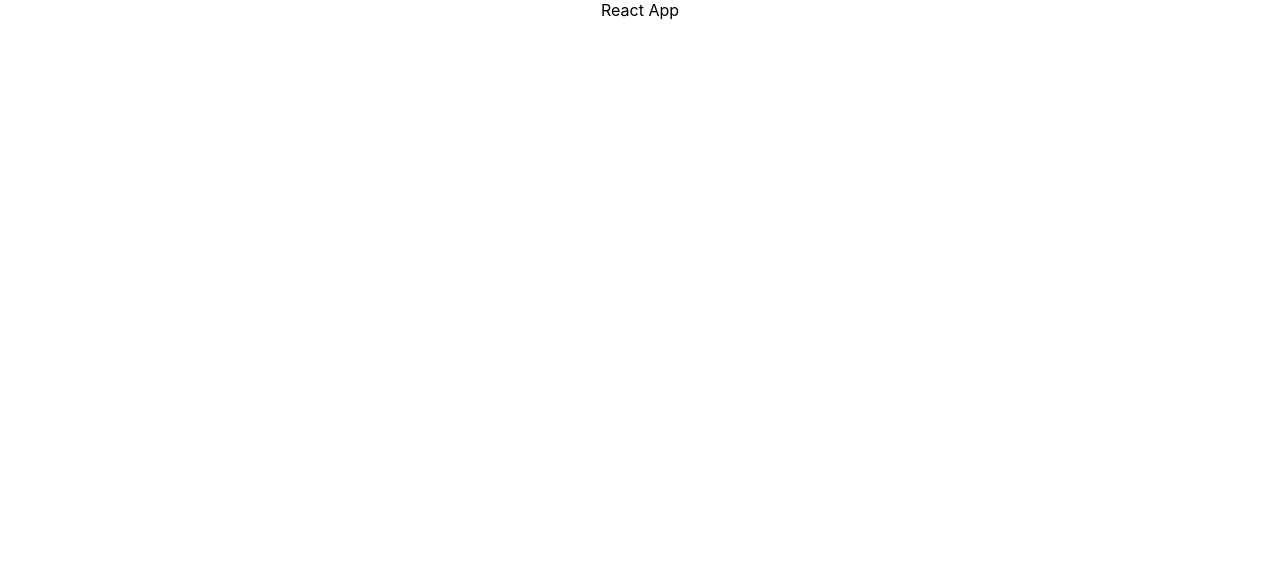
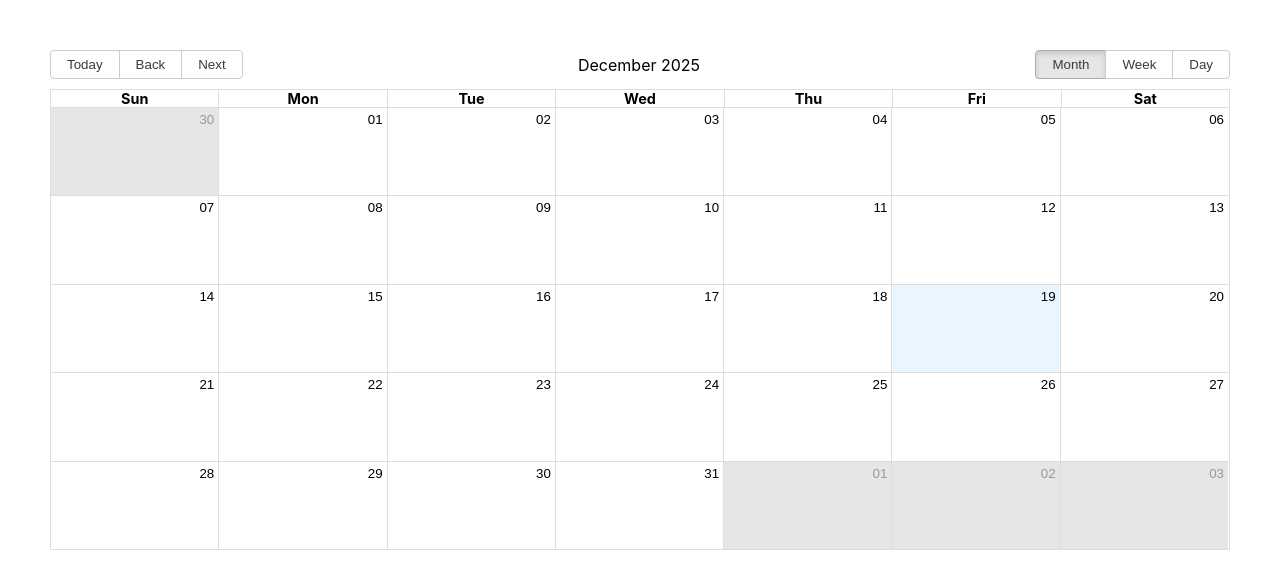
Before and after one commit to melath2020/CalendarAnalytics, a React (Create React App) app: page / in a window 1280 px wide. Shown: the top 588 px of the page. Built offline with nearby package versions, Linux system fonts and the light colour scheme.

Commit message:
updated main logic and created a basic app

```diff
--- a/src/App.js
+++ b/src/App.js
@@ -1,7 +1,19 @@
+import { useState } from 'react';
 import './App.css';
+import CalendarView from './components/CalendarView';
+import DataModal from './components/DataModel.jsx';
 
 function App() {
-  return <div className='App'>React App</div>;
+  const [isModalOpen, setModalOpen] = useState(false);
+  return (
+    <div className='App'>
+      <CalendarView openModal={() => setModalOpen(true)} />
+       <DataModal
+        isOpen={isModalOpen}
+        closeModal={() => setModalOpen(false)}
+      />
+    </div>
+  );
 }
 
 export default App;
--- /dev/null
+++ b/src/components/BarChartView.jsx
@@ -0,0 +1,22 @@
+import { BarChart, Bar, XAxis, YAxis, Tooltip } from 'recharts';
+
+const BarChartView = ({ data }) => {
+  const chartData = data.map((item) => {
+    const key = Object.keys(item)[0];
+    return {
+      user: key,
+      value: item[key],
+    };
+  });
+
+  return (
+    <BarChart width={400} height={300} data={chartData}>
+      <XAxis dataKey='user' />
+      <YAxis />
+      <Tooltip />
+      <Bar dataKey='value' fill='#8884d8' />
+    </BarChart>
+  );
+};
+
+export default BarChartView;
--- a/src/components/CalendarView.jsx
+++ b/src/components/CalendarView.jsx
@@ -1,9 +1,58 @@
-import React from 'react'
+import { Calendar, momentLocalizer } from 'react-big-calendar';
+import moment from 'moment';
+import { useDispatch, useSelector } from 'react-redux';
+import { setSelectedDate } from '../redux/calendarSlice';
+import { formatDateKey } from '../utils/dateUtils';
+import 'react-big-calendar/lib/css/react-big-calendar.css';
 
-const CalendarView = () => {
+const localizer = momentLocalizer(moment);
+
+const CalendarView = ({ openModal }) => {
+  const dispatch = useDispatch();
+  const data = useSelector((state) => state.calendar.data);
+  const events = Object.keys(data).map((dateKey) => {
+    const date = moment(dateKey, 'DD-MM-YYYY').toDate();
+
+    return {
+      title: 'Data Available',
+      start: date,
+      end: date,
+      allDay: true,
+    };
+  });
+
+  const handleSelect = (date) => {
+    const key = formatDateKey(date);
+    dispatch(setSelectedDate({ date: key }));
+    openModal();
+  };
   return (
-    <div>CalendarView</div>
-  )
-}
+    <div className='max-w-6xl mx-auto bg-white rounded-xl shadow-md p-10'>
+      <Calendar
+        localizer={localizer}
+        events={events}
+        selectable='ignoreEvents'
+        startAccessor='start'
+        endAccessor='end'
+        views={['month', 'week', 'day']}
+        style={{ height: 500, margin: '50px' }}
+        dayPropGetter={(date) => {
+          const key = formatDateKey(date);
+          if (data[key]) {
+            return { className: 'has-data' };
+          }
+        }}
+        onSelectSlot={(slotInfo) => handleSelect(slotInfo.start)}
+        onSelectEvent={(event) => handleSelect(event.start)}
+        // onSelectSlot={(slotInfo) => {
+        //   const key = formatDateKey(slotInfo.start);
+        //   dispatch(setSelectedDate({ date: key }));
 
-export default CalendarView
+        //   openModal();
+        // }}
+      />
+    </div>
+  );
+};
+
+export default CalendarView;
--- /dev/null
+++ b/src/components/DataModel.jsx
@@ -0,0 +1,42 @@
+// src/components/DataModal.jsx
+import Modal from 'react-modal';
+import { useSelector } from 'react-redux';
+import BarChartView from './BarChartView';
+
+Modal.setAppElement('#root'); // Required for accessibility
+
+const DataModal = ({ isOpen, closeModal }) => {
+  const { selectedDate, selectedData } = useSelector((state) => state.calendar);
+
+  return (
+    <Modal
+      isOpen={isOpen}
+      onRequestClose={closeModal}
+      contentLabel='Date Data Modal'
+      style={{
+        overlay: {
+          backgroundColor: 'rgba(0, 0, 0, 0.5)',
+          zIndex: 1000,
+        },
+        content: {
+          top: '50%',
+          left: '50%',
+          right: 'auto',
+          bottom: 'auto',
+          transform: 'translate(-50%, -50%)',
+        },
+      }}>
+      <h2>Selected Date: {selectedDate}</h2>
+
+      {!selectedData && <p>No data found for the selected date.</p>}
+
+      {selectedData && <BarChartView data={selectedData} />}
+
+      <button onClick={closeModal} style={{ marginTop: '20px' }}>
+        Close
+      </button>
+    </Modal>
+  );
+};
+
+export default DataModal;
--- a/src/redux/calendarSlice.js
+++ b/src/redux/calendarSlice.js
@@ -0,0 +1,21 @@
+import { createSlice } from "@reduxjs/toolkit";
+import dummyData from "../data/dummyData.json";
+
+const calendarSlice = createSlice({
+  name: "calendar",
+  initialState: {
+    selectedDate: null,
+    selectedData: null,
+    data: dummyData
+  },
+  reducers: {
+    setSelectedDate(state, action) {
+      const { date } = action.payload;
+      state.selectedDate = date;
+      state.selectedData = state.data[date] || null;
+    }
+  }
+});
+
+export const { setSelectedDate } = calendarSlice.actions;
+export default calendarSlice.reducer;
--- a/src/redux/store.js
+++ b/src/redux/store.js
@@ -0,0 +1,8 @@
+import { configureStore } from '@reduxjs/toolkit';
+import calendarReducer from './calendarSlice';
+
+export const store = configureStore({
+  reducer: {
+    calendar: calendarReducer,
+  },
+});
--- a/src/utils/dateUtils.js
+++ b/src/utils/dateUtils.js
@@ -0,0 +1,9 @@
+export const formatDateKey = (date) => {
+  const d = new Date(date);
+
+  const day = String(d.getDate()).padStart(2, "0");
+  const month = String(d.getMonth() + 1).padStart(2, "0");
+  const year = d.getFullYear();
+
+  return `${day}-${month}-${year}`;
+};
```
Also changed, not shown: package.json (+14 -7 lines), src/index.js (+4 -3 lines), 1 other file (tests, documents, lock files or other folders).
